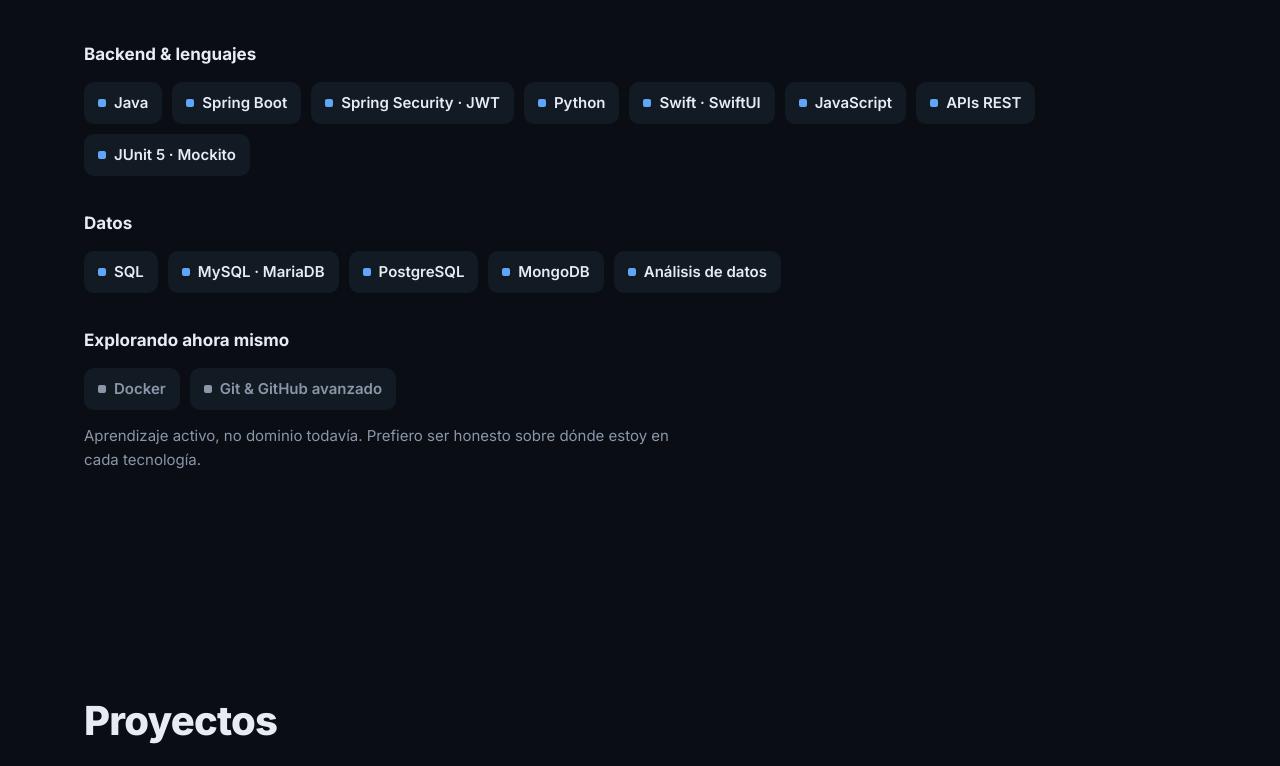
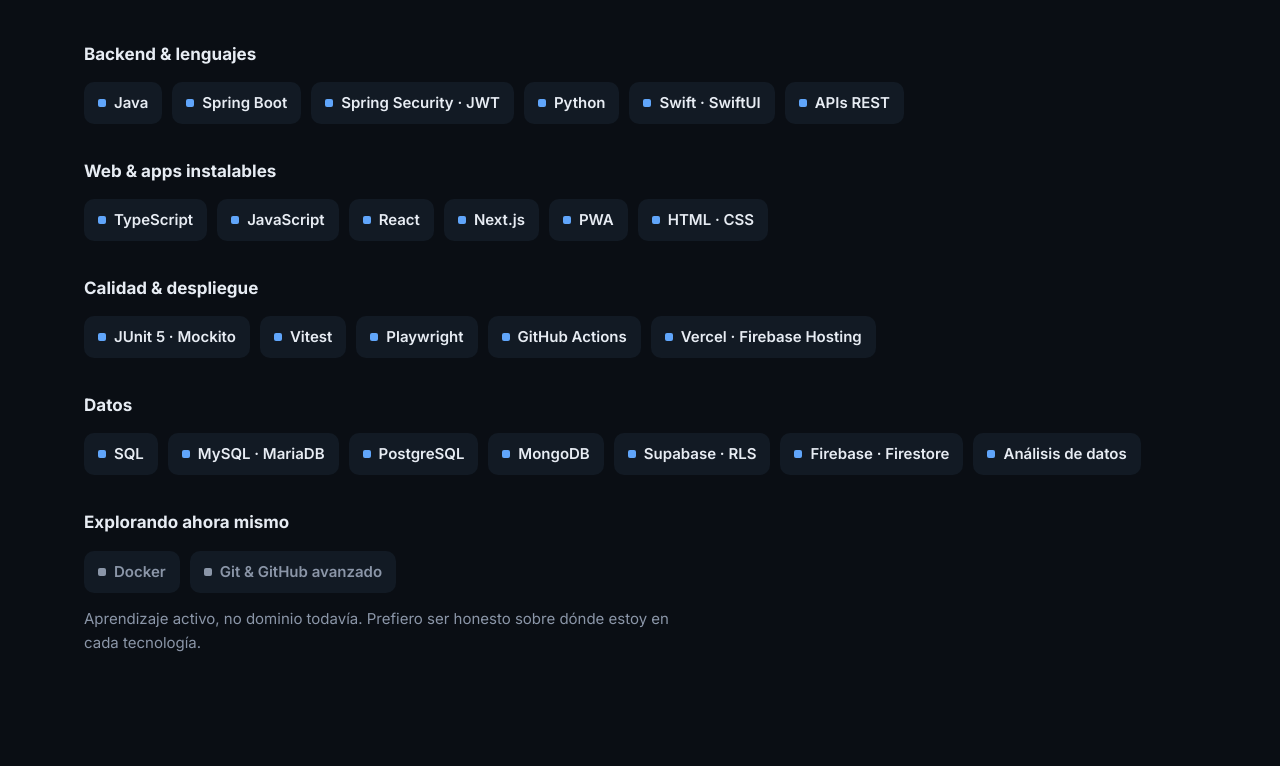
Before and after one commit to nelsongomezsa/nelsongomezsa.github.io, a plain HTML site: page index.html in a window 1280 px wide. Shown: the part 2900-3666 px from the top of the page. Drawn offline with Linux system fonts and the light colour scheme.

Commit message:
Tecnologías al día: TypeScript, React, Next.js, Supabase y pruebas

```diff
--- a/index.html
+++ b/index.html
@@ -45,7 +45,7 @@
     "https://github.com/nelsongomezsa",
     "https://www.linkedin.com/in/nelson-gómez-sánchez/"
   ],
-  "knowsAbout": ["Java", "Spring Boot", "SQL", "Python", "Swift", "SwiftUI", "Análisis de datos"],
+  "knowsAbout": ["Java", "Spring Boot", "SQL", "PostgreSQL", "Python", "TypeScript", "React", "Next.js", "Swift", "SwiftUI", "Análisis de datos"],
   "seeks": {
     "@type": "Demand",
     "name": "Prácticas de Formación en Empresa en IT",
@@ -616,9 +616,30 @@
           <span class="chip"><span class="sw"></span>Spring Security · JWT</span>
           <span class="chip"><span class="sw"></span>Python</span>
           <span class="chip"><span class="sw"></span>Swift · SwiftUI</span>
+          <span class="chip"><span class="sw"></span>APIs REST</span>
+        </div>
+      </div>
+
+      <div class="skills-block reveal">
+        <h3>Web &amp; apps instalables</h3>
+        <div class="chip-row">
+          <span class="chip"><span class="sw"></span>TypeScript</span>
           <span class="chip"><span class="sw"></span>JavaScript</span>
-          <span class="chip"><span class="sw"></span>APIs REST</span>
+          <span class="chip"><span class="sw"></span>React</span>
+          <span class="chip"><span class="sw"></span>Next.js</span>
+          <span class="chip"><span class="sw"></span>PWA</span>
+          <span class="chip"><span class="sw"></span>HTML · CSS</span>
+        </div>
+      </div>
+
+      <div class="skills-block reveal">
+        <h3>Calidad &amp; despliegue</h3>
+        <div class="chip-row">
           <span class="chip"><span class="sw"></span>JUnit 5 · Mockito</span>
+          <span class="chip"><span class="sw"></span>Vitest</span>
+          <span class="chip"><span class="sw"></span>Playwright</span>
+          <span class="chip"><span class="sw"></span>GitHub Actions</span>
+          <span class="chip"><span class="sw"></span>Vercel · Firebase Hosting</span>
         </div>
       </div>
 
@@ -629,6 +650,8 @@
           <span class="chip"><span class="sw"></span>MySQL · MariaDB</span>
           <span class="chip"><span class="sw"></span>PostgreSQL</span>
           <span class="chip"><span class="sw"></span>MongoDB</span>
+          <span class="chip"><span class="sw"></span>Supabase · RLS</span>
+          <span class="chip"><span class="sw"></span>Firebase · Firestore</span>
           <span class="chip"><span class="sw"></span>Análisis de datos</span>
         </div>
       </div>
@@ -994,6 +1017,8 @@
     "Pedidos, inventarios cíclicos y reposición con objetivos de productividad y SLAs.": "Order picking, cycle counts and replenishment against productivity targets and SLAs.",
     "Tecnologías": "Tech stack",
     "Backend & lenguajes": "Backend & languages",
+    "Web & apps instalables": "Web & installable apps",
+    "Calidad & despliegue": "Quality & delivery",
     "APIs REST": "REST APIs",
     "Datos": "Data",
     "Análisis de datos": "Data analysis",
```
